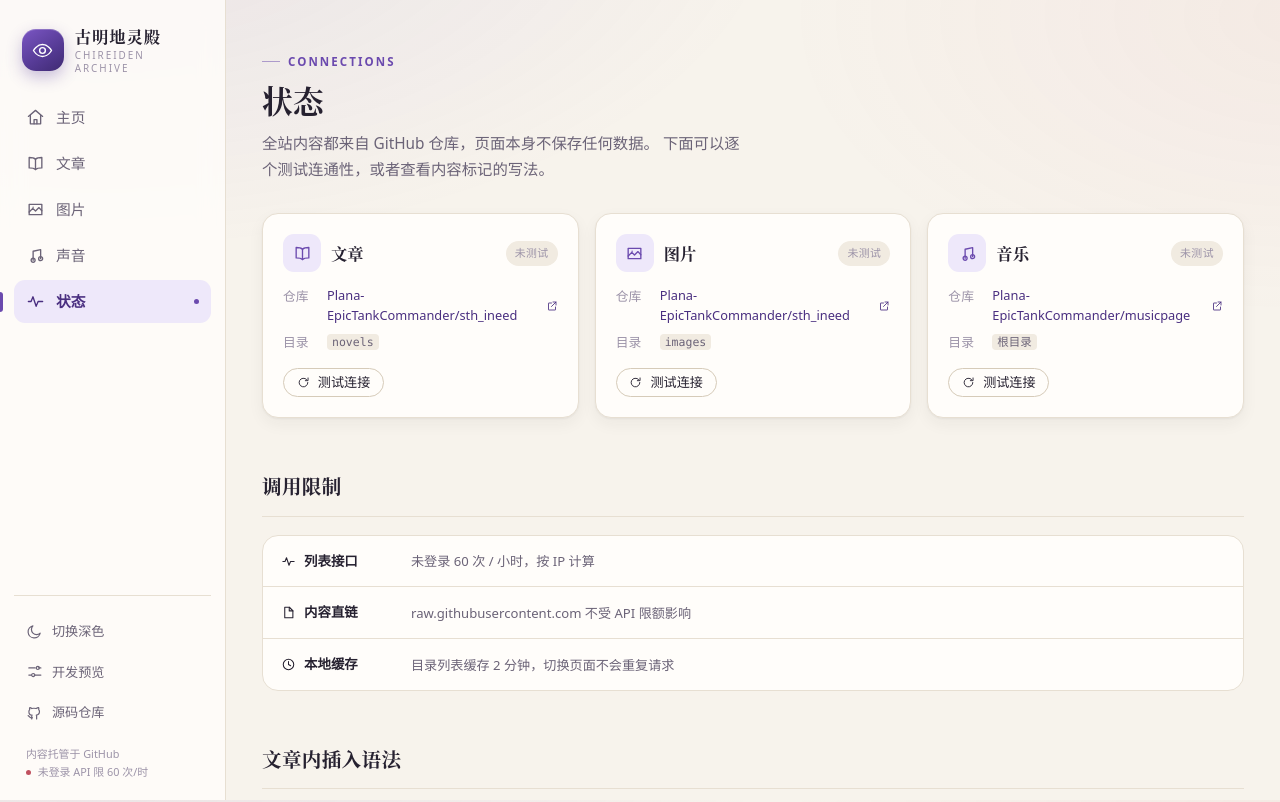
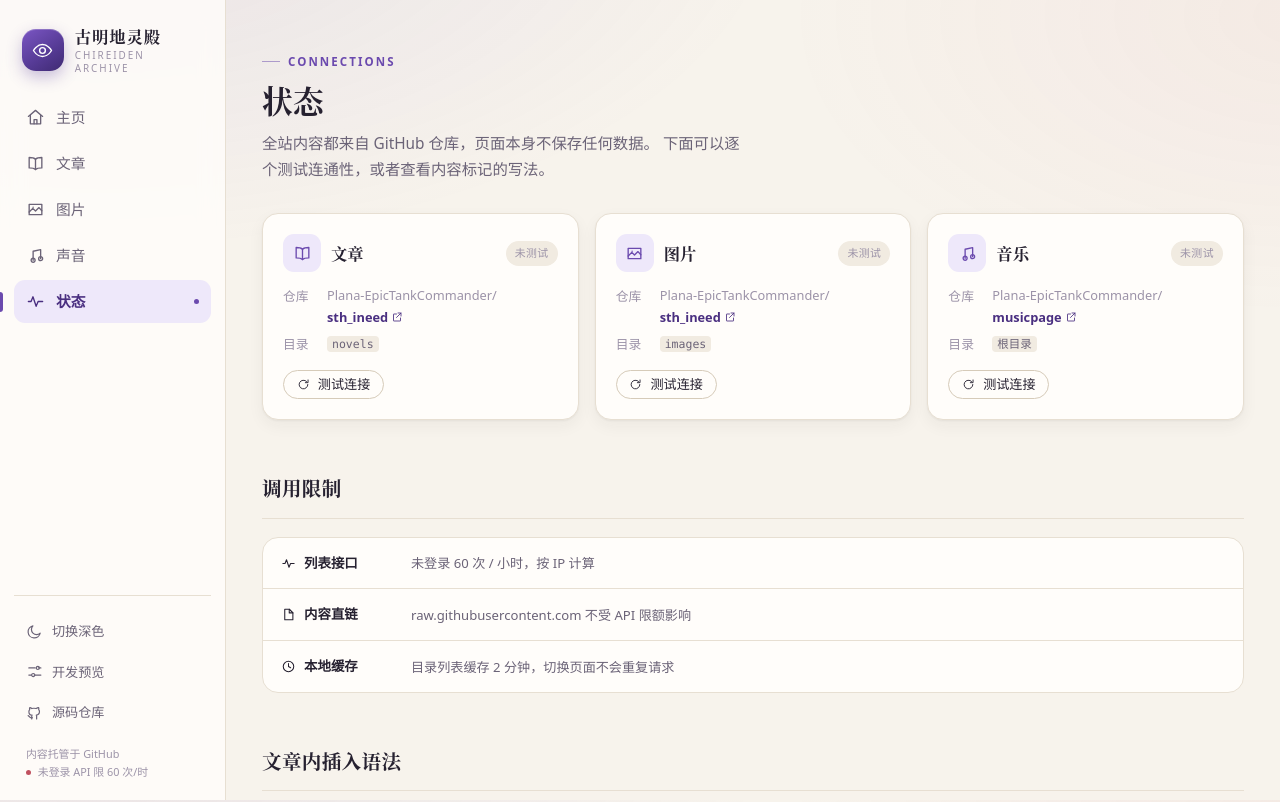
Before and after one commit to Plana-EpicTankCommander/webfilesproject, a Vue app: page /#/status in a window 1280 px wide. Shown: the top 802 px of the page. Built offline with nearby package versions, Linux system fonts and the light colour scheme.

Commit message:
fix(ui): 状态页仓库链接换行与图标对齐

```diff
--- a/src/views/Status.vue
+++ b/src/views/Status.vue
@@ -22,8 +22,11 @@
             <dt>仓库</dt>
             <dd>
               <a :href="source.url" target="_blank" rel="noreferrer">
-                {{ source.repo }}
-                <Icon name="external" :size="12" />
+                <span class="repo-owner">{{ source.owner }}/</span>
+                <span class="repo-name">
+                  {{ source.repoName }}
+                  <Icon name="external" :size="12" />
+                </span>
               </a>
             </dd>
           </div>
@@ -137,7 +140,8 @@ const sources = [
     key: 'novels',
     label: '文章',
     icon: 'book',
-    repo: `${owner}/${REPO_CONFIG.novels.repo}`,
+    owner,
+    repoName: REPO_CONFIG.novels.repo,
     dir: REPO_CONFIG.novels.baseDir,
     url: `https://github.com/${owner}/${REPO_CONFIG.novels.repo}`
   },
@@ -145,7 +149,8 @@ const sources = [
     key: 'images',
     label: '图片',
     icon: 'image',
-    repo: `${owner}/${REPO_CONFIG.images.repo}`,
+    owner,
+    repoName: REPO_CONFIG.images.repo,
     dir: REPO_CONFIG.images.baseDir,
     url: `https://github.com/${owner}/${REPO_CONFIG.images.repo}`
   },
@@ -153,7 +158,8 @@ const sources = [
     key: 'musics',
     label: '音乐',
     icon: 'music',
-    repo: `${owner}/${REPO_CONFIG.musics.repo}`,
+    owner,
+    repoName: REPO_CONFIG.musics.repo,
     dir: REPO_CONFIG.musics.baseDir,
     url: `https://github.com/${owner}/${REPO_CONFIG.musics.repo}`
   }
@@ -275,7 +281,20 @@ async function test(key) {
 .meta-row a {
   display: inline-flex;
   align-items: center;
-  gap: 4px;
+  flex-wrap: wrap;
+  gap: 2px;
+  color: var(--accent-ink);
+}
+
+.repo-owner {
+  color: var(--ink-faint);
+}
+
+.repo-name {
+  display: inline-flex;
+  align-items: center;
+  gap: 3px;
+  font-weight: 600;
   color: var(--accent-ink);
 }
 
```
Also changed, not shown: 29 other files (tests, documents, lock files or other folders).
